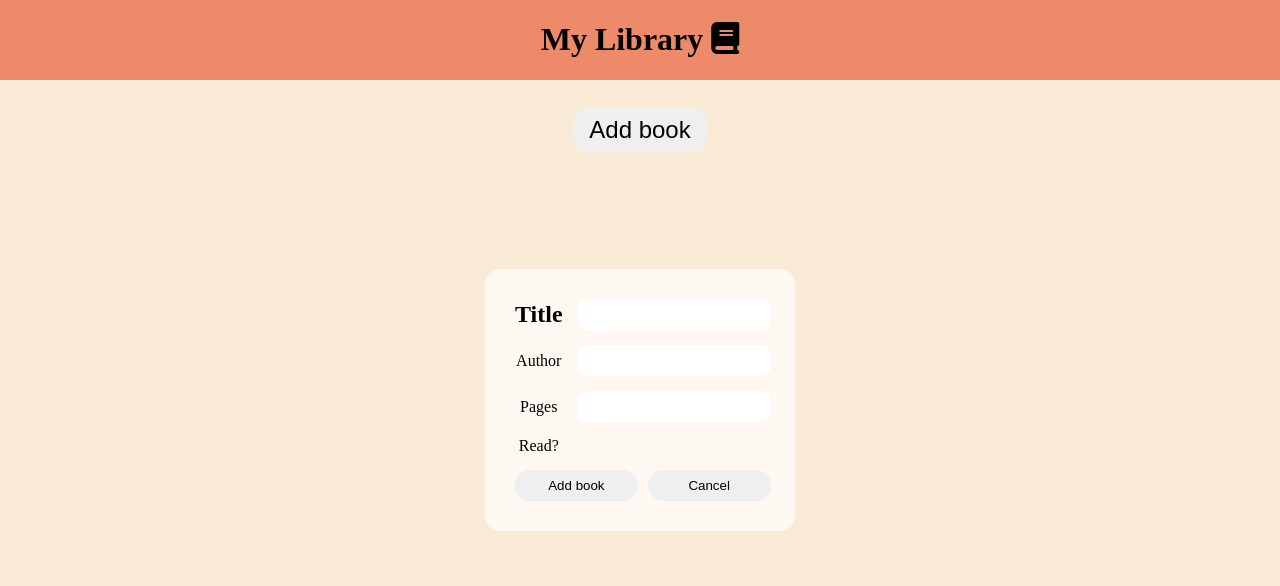
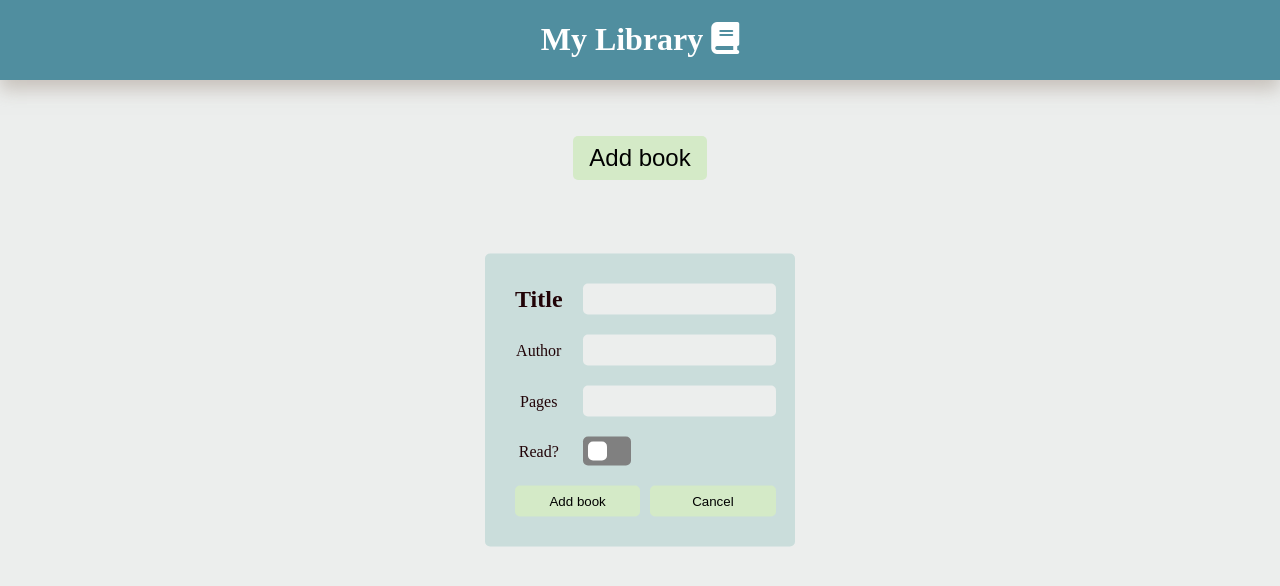
Before and after one commit to dave-forbes/library, a plain HTML site: page index.html in a window 1280 px wide. Both pictures are taken after a click on the button "Add book". Drawn offline with Linux system fonts and the light colour scheme; a web font is replaced by a local one.

Commit message:
added some custom varialbles to set the theme, and created a toggle switch for read field in form

```diff
--- a/style.css
+++ b/style.css
@@ -1,7 +1,18 @@
+:root {
+  font-family: 'Victor Mono';
+  --text-color: #210307;
+  --background-color: #eceeed;
+  --primary-color: #508e9f;
+  --secondary-color: #cadddb;
+  --accent-color: #d4eac7;
+  --button-hover: #c0d9b1;
+  color: var(--text-color);
+}
+
 body {
   margin: 0;
   padding: 0;
-  background-color: antiquewhite;
+  background-color: var(--background-color);
 }
 
 p,
@@ -9,25 +20,32 @@ h2 {
   margin: 0;
 }
 
-input {
-  border-radius: 10px;
+input,
+select {
+  border-radius: 5px;
   padding: 0.5rem;
   border: none;
+  background-color: var(--background-color);
 }
 
 .book-container>div {
   display: grid;
-  border-radius: 15px;
+  border-radius: 5px;
   padding: 10px;
-  background-color: rgb(254, 248, 242);
-  gap: 15px;
-  grid-template-columns: 1fr 1fr;
+  background-color: var(--secondary-color);
+  gap: 20px;
   padding: 30px;
+  box-shadow: 0px 5px 17px 0px rgb(184, 175, 167);
 }
 
-.book-container>div>p,
-.book-container>div>h2 {
+.books-read {
+  font-size: 1.5rem;
+}
+
+button.remove {
   grid-column: 1/3;
+  width: 50%;
+  justify-self: center;
 }
 
 .book-container {
@@ -38,16 +56,24 @@ input {
 }
 
 button {
-  border-radius: 15px;
+  border-radius: 5px;
   border: none;
   padding: 0.5rem;
+  background-color: var(--accent-color);
+  transition: 0.5s;
+}
+
+button:hover {
+  background-color: var(--button-hover);
 }
 
 header {
   display: flex;
   justify-content: center;
   align-items: center;
-  background-color: rgb(237, 138, 105);
+  background-color: var(--primary-color);
+  box-shadow: 0px 10px 17px 0px rgba(184, 175, 167, 0.69);
+  color: rgb(255, 255, 255);
 }
 
 label.h2 {
@@ -63,16 +89,17 @@ label.h2 {
   transform: translate(-50%, -50%);
   width: 250px;
   text-align: center;
-  border-radius: 15px;
+  border-radius: 5px;
   padding: 30px;
-  background-color: rgb(254, 248, 242);
+  background-color: var(--secondary-color);
   display: grid;
-  gap: 15px;
+  gap: 20px;
   grid-template-columns: 1fr 2fr;
   align-items: center;
 }
 
-.button-wrapper {
+.button-wrapper,
+.books-read {
   height: 100px;
   display: flex;
   justify-content: center;
@@ -82,6 +109,7 @@ label.h2 {
 .button-wrapper button {
   font-size: 1.5rem;
   padding: 0.5rem 1rem;
+  align-self: flex-end;
 }
 
 .form-buttons {
@@ -116,3 +144,29 @@ label.h2 {
   opacity: 0;
   transition: visibility 0s 0.2s, opacity 0.2s linear;
 }
+
+.toggle-btn {
+  width: 38px;
+  height: 19px;
+  background: gray;
+  border-radius: 5px;
+  padding: 5px;
+  transition: all 0.3s ease-in-out;
+}
+
+.toggle-btn>.inner-circle {
+  width: 19px;
+  height: 19px;
+  background: white;
+  border-radius: 5px;
+  transition: all 0.3s ease-in-out;
+}
+
+.toggle-btn.active {
+  background: rgb(95, 170, 96);
+}
+
+.toggle-btn.active>.inner-circle {
+  margin-left: 19px;
+
+}
```
